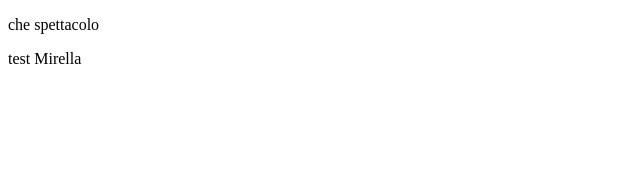
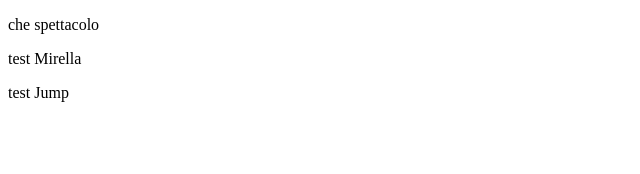
Before and after one commit to CarmineCorradoGit/ecommerce-bello, an Angular app: page / in a window 1280 px wide. Shown: the top 174 px of the page, without its empty margins (0-640 px from the left). Built offline with nearby package versions, Linux system fonts and the light colour scheme.

Commit message:
prova push jump

```diff
--- a/src/app/app.component.html
+++ b/src/app/app.component.html
@@ -1,2 +1,3 @@
 <p>che spettacolo</p>
 <p>test Mirella</p>
+<p>test Jump</p>
```
